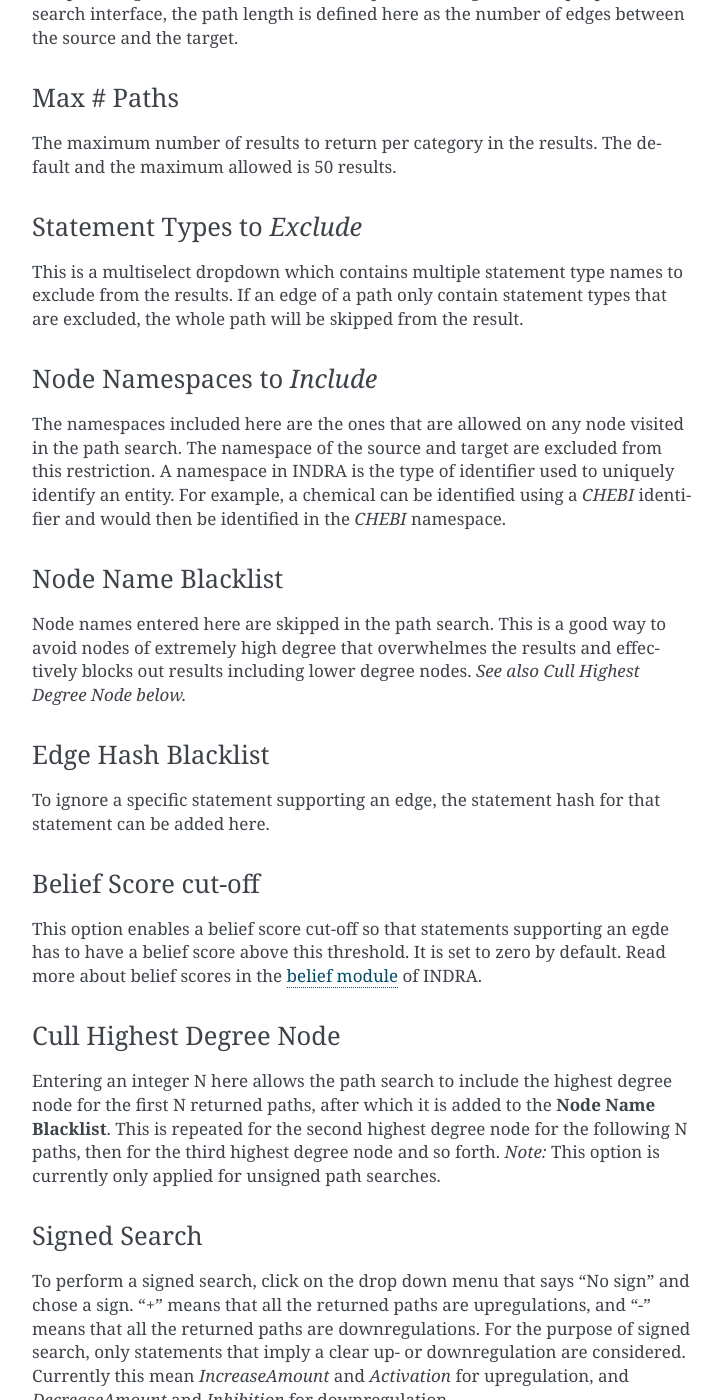
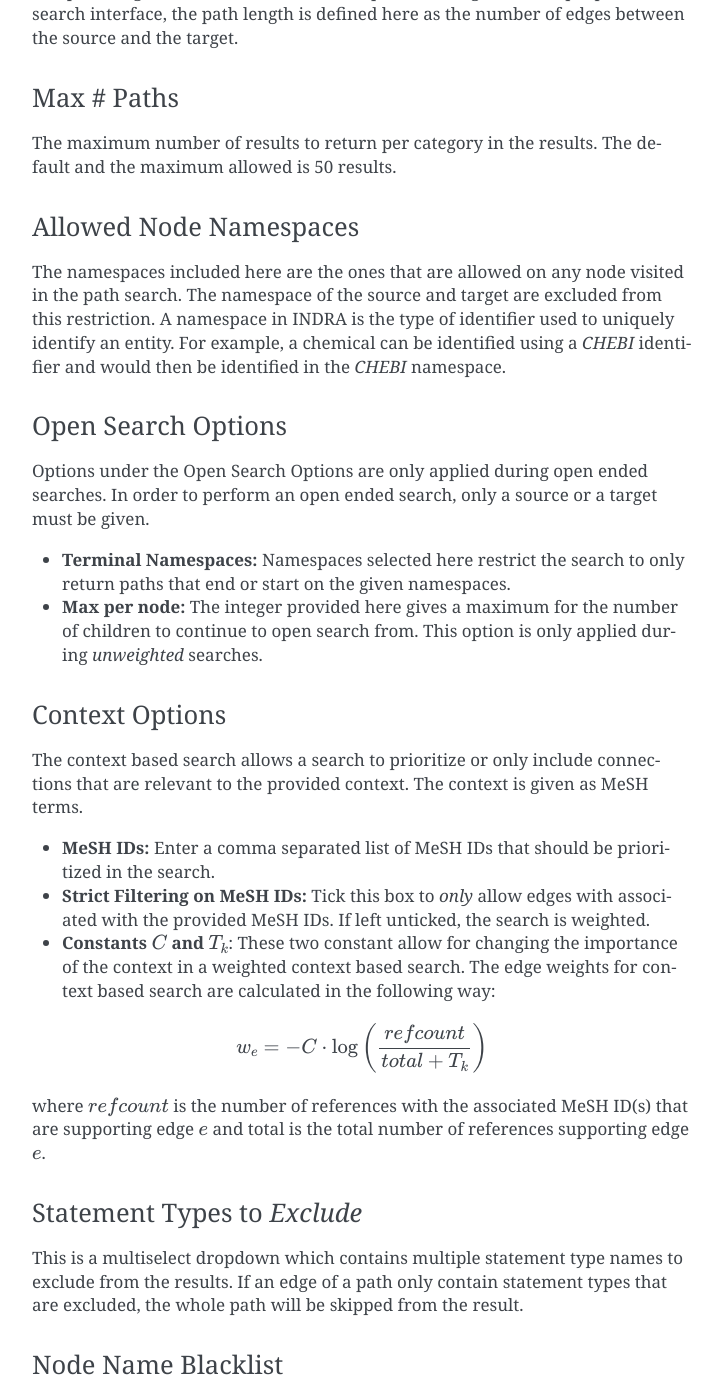
Before and after one commit to johnbachman/depmap_analysis, a Sphinx documentation site: the page built from doc/indra_depmap_service/web_ui_introduction.rst, in a window 1280 px wide and 1400 px high, scrolled down 1748 px. Shown: the whole window, without its empty margins (388-1110 px from the left). Built offline with Sphinx 7.4.7, drawn with Linux system fonts in a browser that asks for light colours; some of the changed text lies outside the part shown.

Commit message:
Add new sections about open and MeSH search

```diff
--- a/doc/indra_depmap_service/web_ui_introduction.rst
+++ b/doc/indra_depmap_service/web_ui_introduction.rst
@@ -63,20 +63,55 @@ Max # Paths
 The maximum number of results to return per category in the results. The
 default and the maximum allowed is 50 results.
 
-Statement Types to *Exclude*
-~~~~~~~~~~~~~~~~~~~~~~~~~~~~
-This is a multiselect dropdown which contains multiple statement type names
-to exclude from the results. If an edge of a path only contain statement
-types that are excluded, the whole path will be skipped from the result.
-
-Node Namespaces to *Include*
-~~~~~~~~~~~~~~~~~~~~~~~~~~~~~
+Allowed Node Namespaces
+~~~~~~~~~~~~~~~~~~~~~~~
 The namespaces included here are the ones that are allowed on any node
 visited in the path search. The namespace of the source and target are
 excluded from this restriction. A namespace in INDRA is the type of
 identifier used to uniquely identify an entity. For example, a chemical can
 be identified using a `CHEBI` identifier and would then be identified in the
 `CHEBI` namespace.
+
+Open Search Options
+~~~~~~~~~~~~~~~~~~~
+Options under the Open Search Options are only applied during open ended
+searches. In order to perform an open ended search, only a source or a
+target must be given.
+
+- **Terminal Namespaces:** Namespaces selected here restrict the search to
+  only return paths that end or start on the given namespaces.
+- **Max per node:** The integer provided here gives a maximum for the number
+  of children to continue to open search from. This option is only applied
+  during *unweighted* searches.
+
+Context Options
+~~~~~~~~~~~~~~~
+The context based search allows a search to prioritize or only include
+connections that are relevant to the provided context. The context is
+given as MeSH terms.
+
+- **MeSH IDs:** Enter a comma separated list of MeSH IDs that should be
+  prioritized in the search.
+- **Strict Filtering on MeSH IDs:** Tick this box to *only* allow edges with
+  associated with the provided MeSH IDs. If left unticked, the search is
+  weighted.
+- **Constants** :math:`C` **and** :math:`T_k`: These two constant allow for
+  changing the importance of the context in a weighted context based search.
+  The edge weights for context based search are calculated in the following
+  way:
+
+.. math::
+    w_e = -C \cdot \log\left(\frac{refcount}{total + T_k}\right)
+
+where :math:`refcount` is the number of references with the associated MeSH
+ID(s) that are supporting edge :math:`e` and total is the total number of
+references supporting edge :math:`e`.
+
+Statement Types to *Exclude*
+~~~~~~~~~~~~~~~~~~~~~~~~~~~~
+This is a multiselect dropdown which contains multiple statement type names
+to exclude from the results. If an edge of a path only contain statement
+types that are excluded, the whole path will be skipped from the result.
 
 Node Name Blacklist
 ~~~~~~~~~~~~~~~~~~~
```
